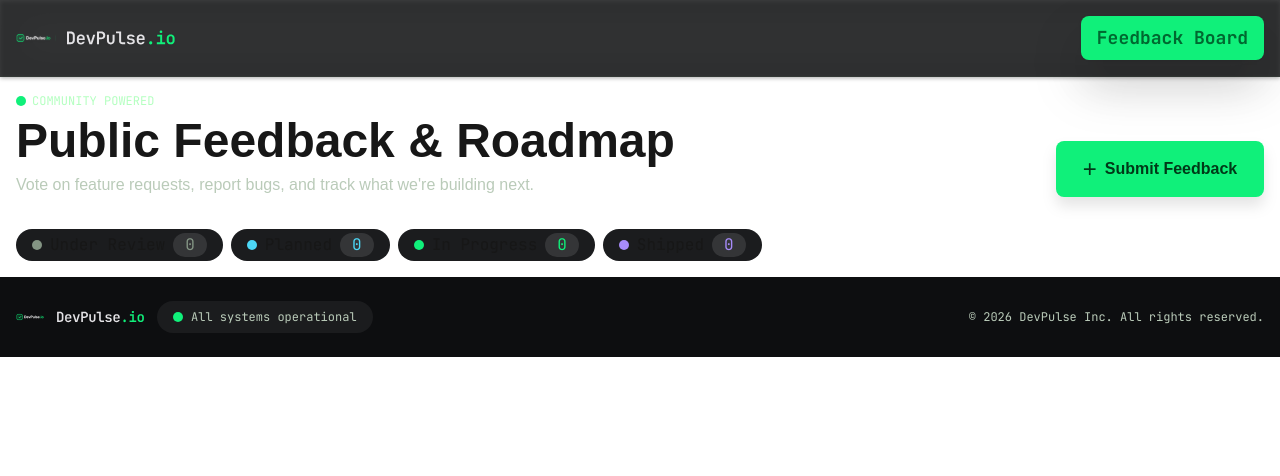
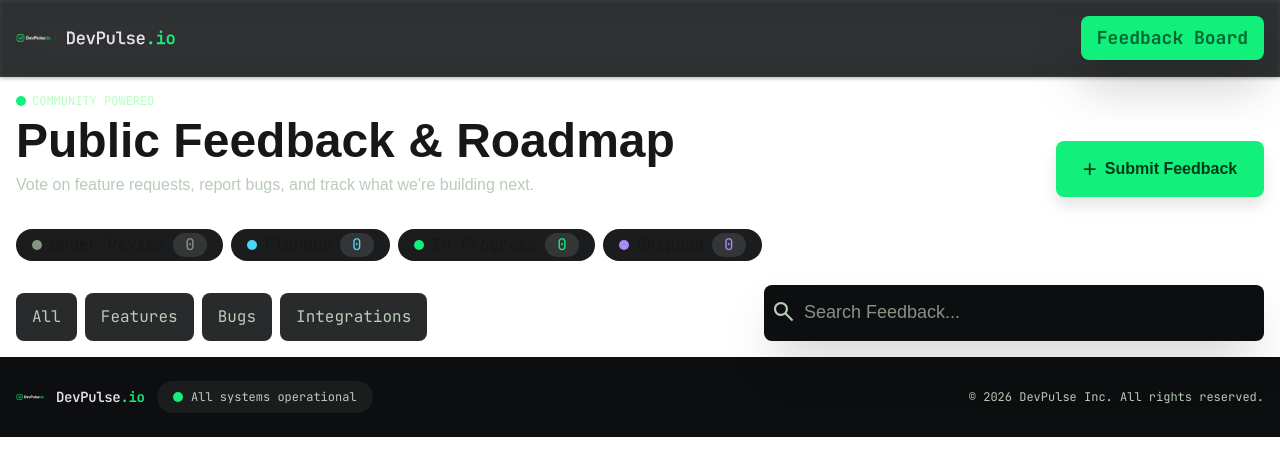
Before and after one commit to abhinavan00/developer_saas_waitlist_and_feedback, a Next.js app: page /feedback in a window 1280 px wide. Shown: the top 476 px of the page. Built offline with nearby package versions, Linux system fonts and the light colour scheme.

Commit message:
Search & Filter section design complete

```diff
--- a/app/feedback/page.tsx
+++ b/app/feedback/page.tsx
@@ -1,9 +1,14 @@
+import Form from "next/form";
+import Image from "next/image";
 import StatusPill from "@/components/StatusPill";
+import FilterBtn from "@/components/FilterBtn";
 import FeedbackCard from "@/components/FeedbackCard";
+import searchIcon from '@/public/search-icon.svg';
 
 export default function Feedback() {
     return (
         <main className={`p-4`}>
+            {/* HEADING */}
             <section className={`flex flex-col gap-4 md:flex-row md:items-end md:justify-between`}>
                 <div className={`flex flex-col gap-2`}>
                     <div className={`font-mono text-xs text-[#B4FFC0] flex items-center gap-1.5`}>
@@ -28,12 +33,43 @@ export default function Feedback() {
                 </button>
             </section>
 
+            {/* STATUS PILL */}
             <section className={`w-full overflow-x-auto mt-6 flex items-center gap-2 md:mt-8`}>
                 <StatusPill status="under-review">Under Review</StatusPill>
                 <StatusPill status="planned">Planned</StatusPill>
                 <StatusPill status="in-progress">In Progress</StatusPill>
                 <StatusPill status="shipped">Shipped</StatusPill>
             </section>
+
+            {/* SEARCH AND FILTER */}
+            <section className={`mt-6 lg:flex lg:flex-row-reverse lg:justify-between`}>
+                <Form action={'/feedback'}>
+                    <label htmlFor="search feedback" className={`relative`}>
+                        <Image
+                            src={searchIcon}
+                            alt="search icon"
+                            className={`w-5 absolute -top-0.5 left-2.5`}
+                        />
+                        <input
+                            type="text"
+                            name="feedback"
+                            placeholder="Search Feedback..."
+                            className={`
+                                bg-[#0D0E10] w-full py-4 pl-10 rounded-lg shadow-2xl
+                                placeholder:text-[#849584] placeholder:text-lg focus:outline-none
+                                cursor-text
+                                lg:w-125
+                            `}
+                        />
+                    </label>
+                </Form>
+                <div className={`mt-2 flex gap-2`}>
+                    <FilterBtn>All</FilterBtn>
+                    <FilterBtn>Features</FilterBtn>
+                    <FilterBtn>Bugs</FilterBtn>
+                    <FilterBtn>Integrations</FilterBtn>
+                </div>
+            </section>
         </main>
     )
 }
--- /dev/null
+++ b/components/FilterBtn.tsx
@@ -0,0 +1,14 @@
+export default function FilterBtn({children}:{
+    children:string
+}) {
+    return (
+        <div
+            className={`
+                bg-[#292A2C] font-mono text-[#BACBB9] px-4 py-3 rounded-lg flex justify-center
+                cursor-pointer hover:bg-green-100 hover:text-green-950 hover:font-semibold
+            `}
+        >
+            {children}
+        </div>
+    )
+}
```
Also changed, not shown: public/search-icon.svg (added).
